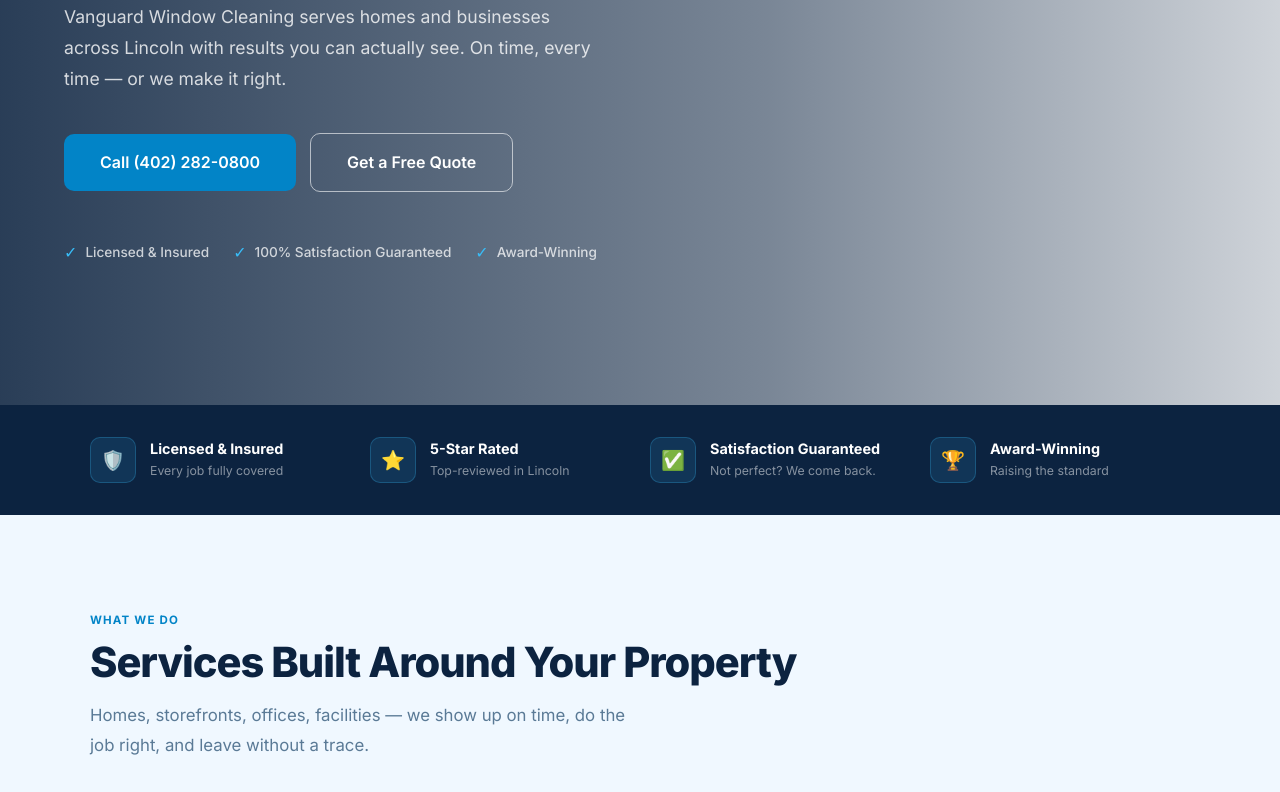
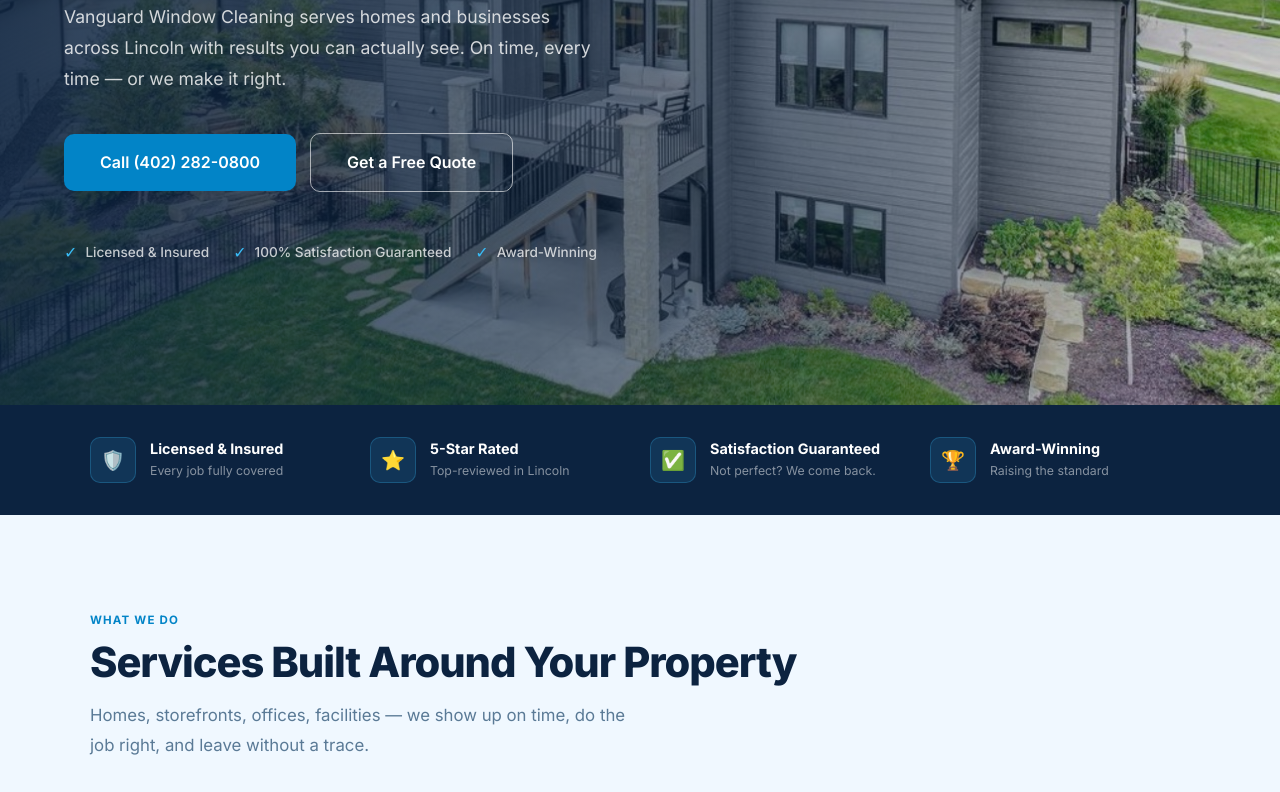
Before and after one commit to malcolmmonty1-hub/vanguard-windows, a plain HTML site: page index.html in a window 1280 px wide. Shown: the part 395-1187 px from the top of the page. Drawn offline with Linux system fonts and the light colour scheme.

Commit message:
Add missing hero background image

```diff
--- a/index.html
+++ b/index.html
@@ -102,7 +102,7 @@
       overflow: hidden;
       background:
         linear-gradient(to right, rgba(12,35,64,0.88) 0%, rgba(12,35,64,0.55) 60%, rgba(12,35,64,0.2) 100%),
-        url('Grey house.jpeg') center/cover no-repeat;
+        url('greyhouse.jpeg') center/cover no-repeat;
     }
 
     .hero-inner { max-width: 680px; position: relative; z-index: 1; }
```
Also changed, not shown: greyhouse.jpeg (added).
